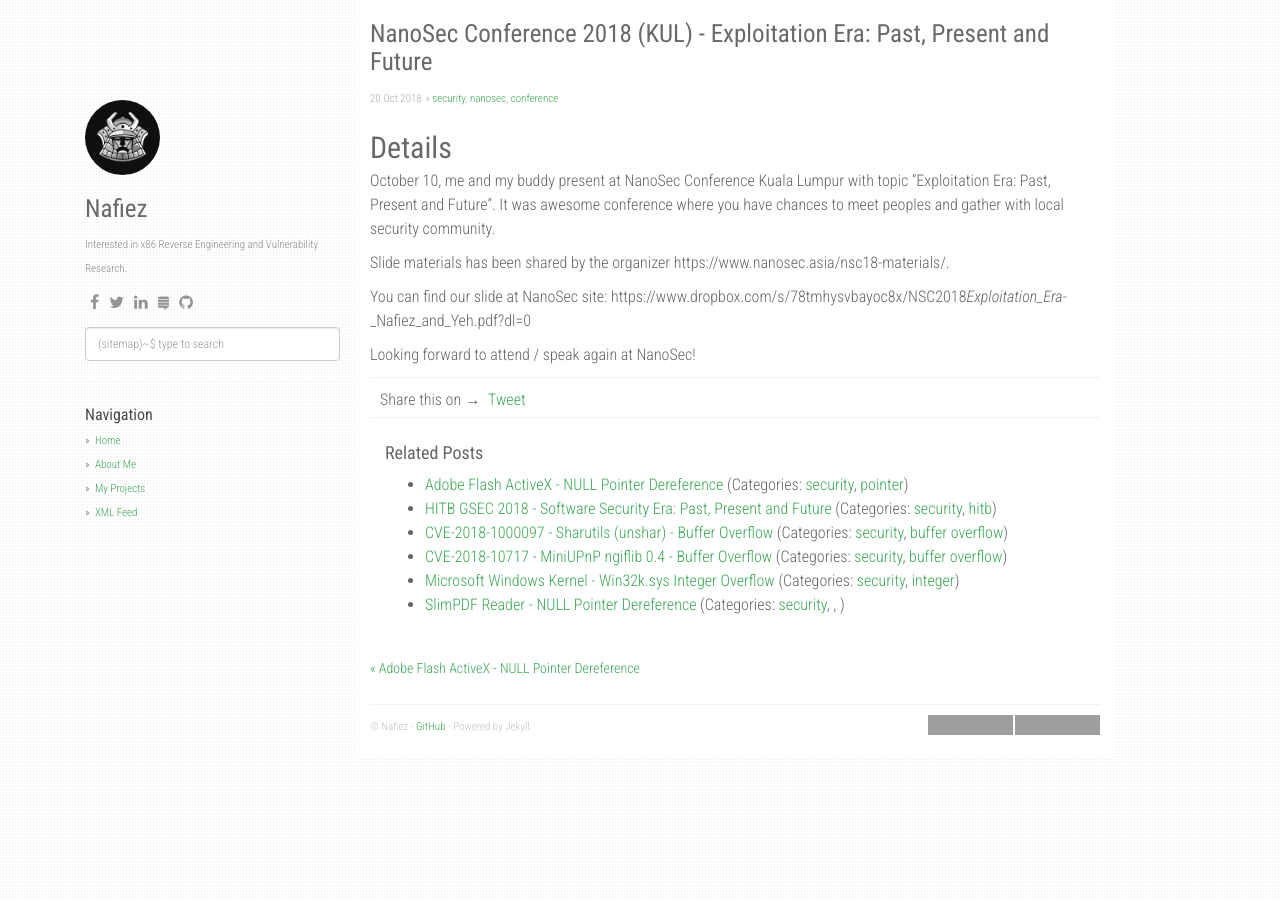
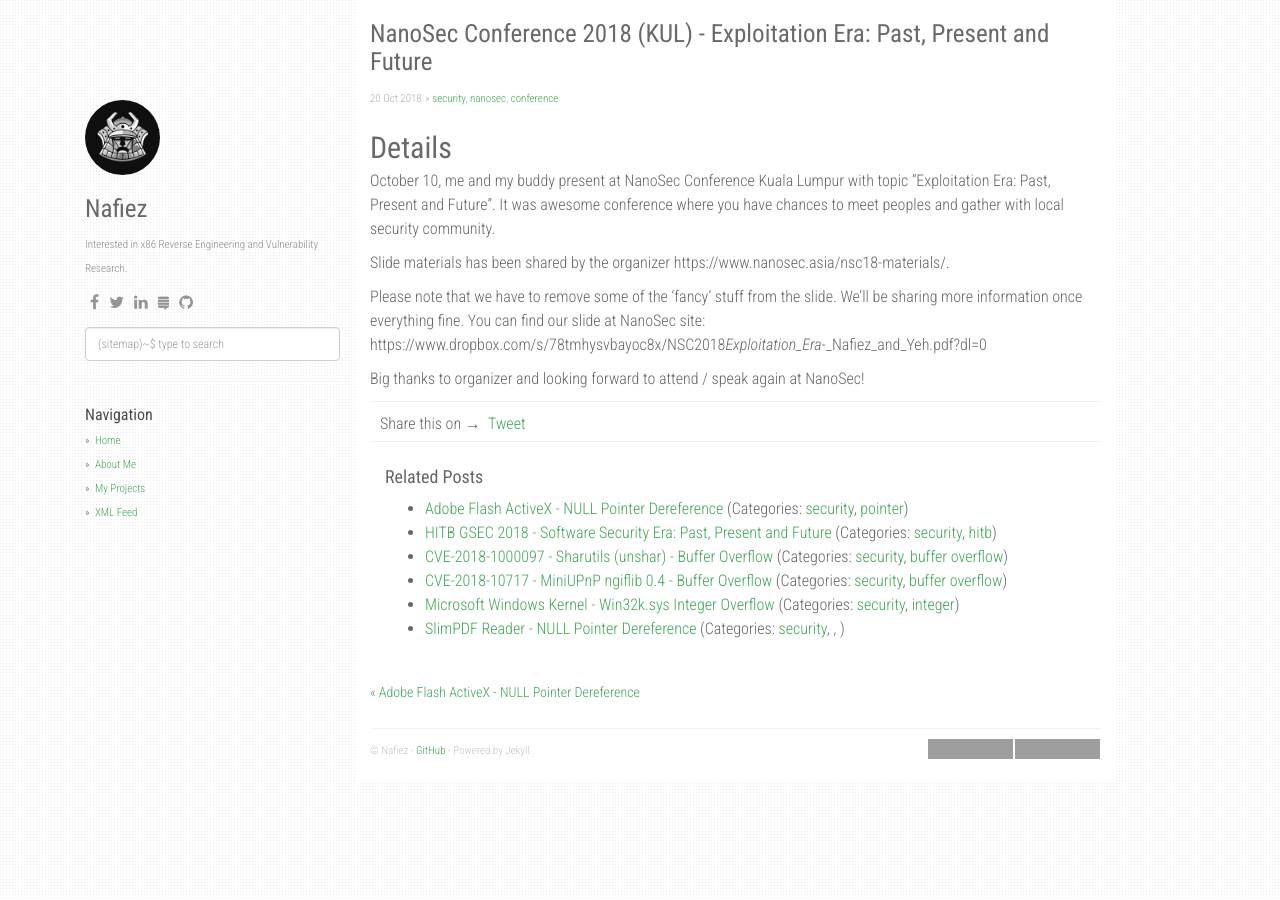
Before and after one commit to FazliMolaJan/nafiez.github.io, a Jekyll site: the page built from _posts/2018-10-12-nanosec-2018-present.md, in a window 1280 px wide. Built offline with Jekyll 4.4.1, drawn with Linux system fonts in a browser that asks for light colours; nearby versions of some CDN libraries; comment, search, counter and statistics services are not loaded; grey boxes are pictures that could not be loaded.

Commit message:
Update 2018-10-12-nanosec-2018-present.md

```diff
--- a/_posts/2018-10-12-nanosec-2018-present.md
+++ b/_posts/2018-10-12-nanosec-2018-present.md
@@ -11,7 +11,7 @@ October 10, me and my buddy present at NanoSec Conference Kuala Lumpur with topi
 
 Slide materials has been shared by the organizer https://www.nanosec.asia/nsc18-materials/.
 
-You can find our slide at NanoSec site:
+Please note that we have to remove some of the 'fancy' stuff from the slide. We'll be sharing more information once everything fine. You can find our slide at NanoSec site:
 https://www.dropbox.com/s/78tmhysvbayoc8x/NSC2018_Exploitation_Era_-_Nafiez_and_Yeh.pdf?dl=0
 
-Looking forward to attend / speak again at NanoSec!
+Big thanks to organizer and looking forward to attend / speak again at NanoSec!
```
